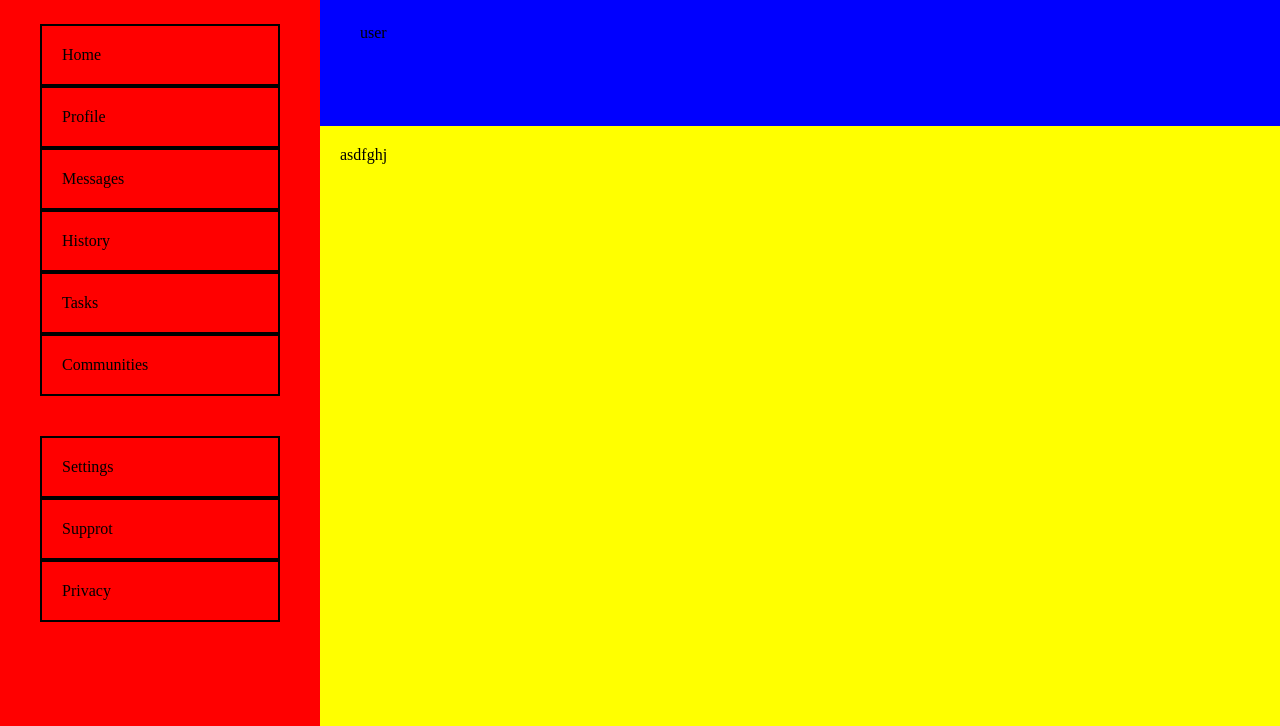
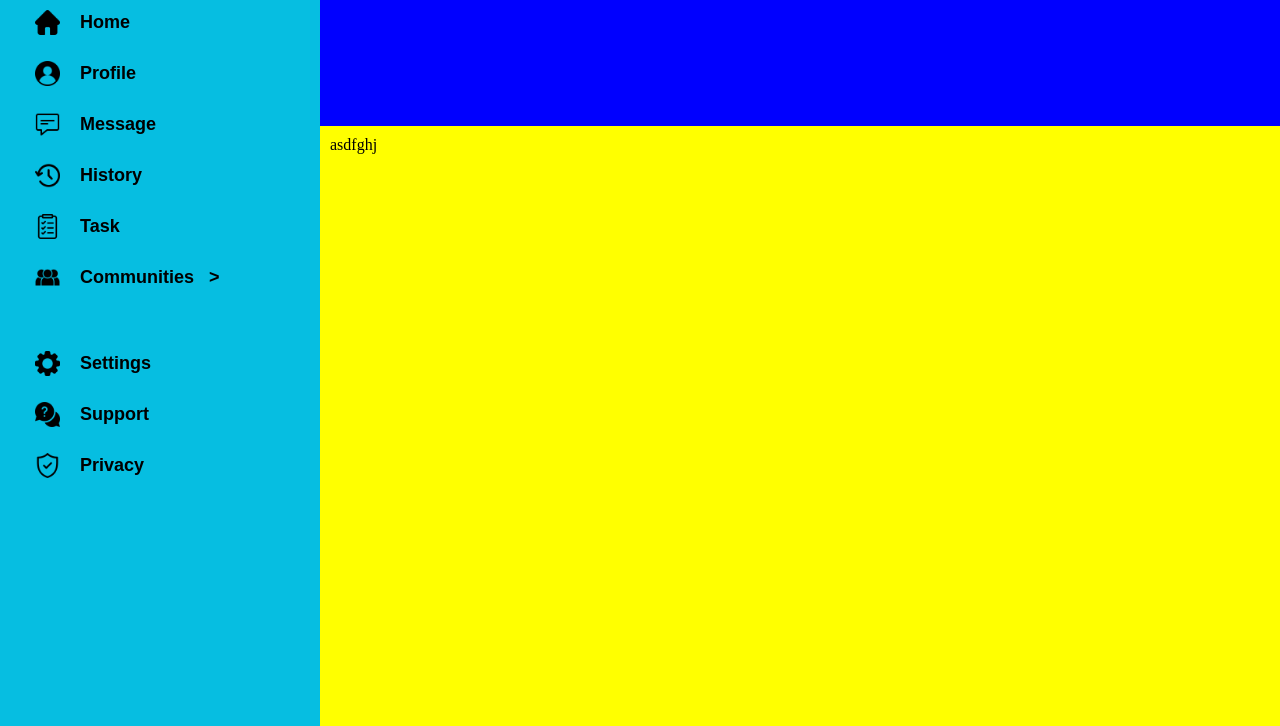
Before and after one commit to Much-App/dashboard-exercise, a plain HTML site: page index.html in a window 1280 px wide. Shown: the part 74-800 px from the top of the page. Drawn offline with Linux system fonts and the light colour scheme.

Commit message:
Sidebar styling

```diff
--- a/index.html
+++ b/index.html
@@ -16,17 +16,32 @@
        <div class="sidebar">
            <div class="logo">logo</div>
            <div class="menu">
-               <div class="menu1">Home</div>
-               <div class="menu1">Profile</div>
-               <div class="menu1">Messages</div>
-               <div class="menu1">History</div>
-               <div class="menu1">Tasks</div>
-               <div class="menu1">Communities</div>
+               <div>
+                   <img src="home.png" alt="home" class="icon"><p>Home</p></div>
+               <div>
+                   <img src="profile.png" alt="profile" class="icon"><p>Profile</p></div>
+               <div>
+                   <img src="message.png" alt="message" class="icon"><p>Message</p></div>
+               <div>
+                   <img src="history.png" alt="history" class="icon"><p>History</p></div>
+               <div>
+                   <img src="task.png" alt="task" class="icon"><p>Task</p></div>
+               <div>
+                   <img src="community.png" alt="community" class="icon"><p>Communities</p>></div>
            </div>
            <div class="settings">
-               <div class="menu2">Settings</div>
-               <div class="menu2">Supprot</div>
-               <div class="menu2">Privacy</div>
+               <div>
+                   <img src="settings.png" alt="settings" class="icon">
+                   <p>Settings</p>
+               </div>
+               <div>
+                   <img src="support.png" alt="support" class="icon">
+                   <p>Support</p>
+               </div>
+               <div>
+                   <img src="privacy.png" alt="privacy" class="icon">
+                   <p>Privacy</p>
+               </div>
            </div>
        </div>
 
--- a/style.css
+++ b/style.css
@@ -1,7 +1,14 @@
 *{
     margin:0;
-    padding: 20px;
+    padding: 10px;
 }
+/*
+#03256C Royal Blue Dark
+#2541B2 Denim Blue
+#1768ACSapphire Blue
+#06BEE1 Cyan Process
+#FFFFFF White
+*/
 html, body, .container {
     height: 100%;
     padding: 0;
@@ -19,15 +26,36 @@ html, body, .container {
 }
 .sidebar{
     grid-area: sidebar;
-    background-color: red;
+    background-color: #06BEE1;
     display: flex;
     flex-flow: column nowrap;
-
-}
-.menu>div, .settings>div {
-    border: black 2px solid;
+    justify-content: start;
+    color: black;
+    font-family: Arial, Helvetica, sans-serif;
+    font-size: 18px;
+    font-weight: 800;
 }
 
+.menu>div, .settings>div {
+    display: flex;
+    flex-flow: row nowrap;
+    justify-content: left;
+    align-items: center;
+    padding: 5px;
+    gap:5px;
+    margin-left: 5px;
+}
+.menu {
+    margin-bottom: 15px;
+    margin-top: 10px;
+}
+
+.icon  {
+    height: 25px;
+    width: 25px;
+    padding: 5px;
+    margin: 0;
+}
 .header {
     grid-area: header;
     background-color: blue;
```
